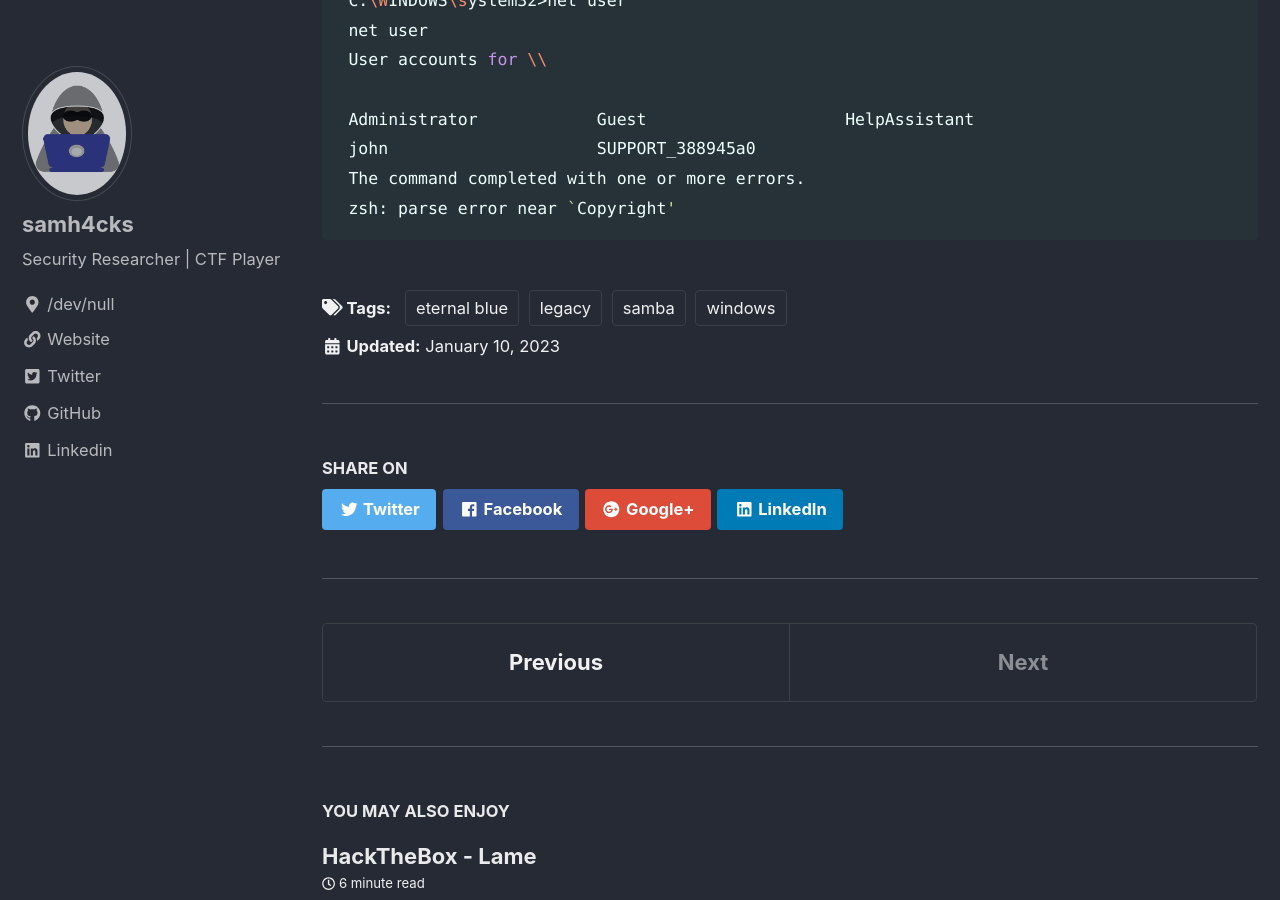
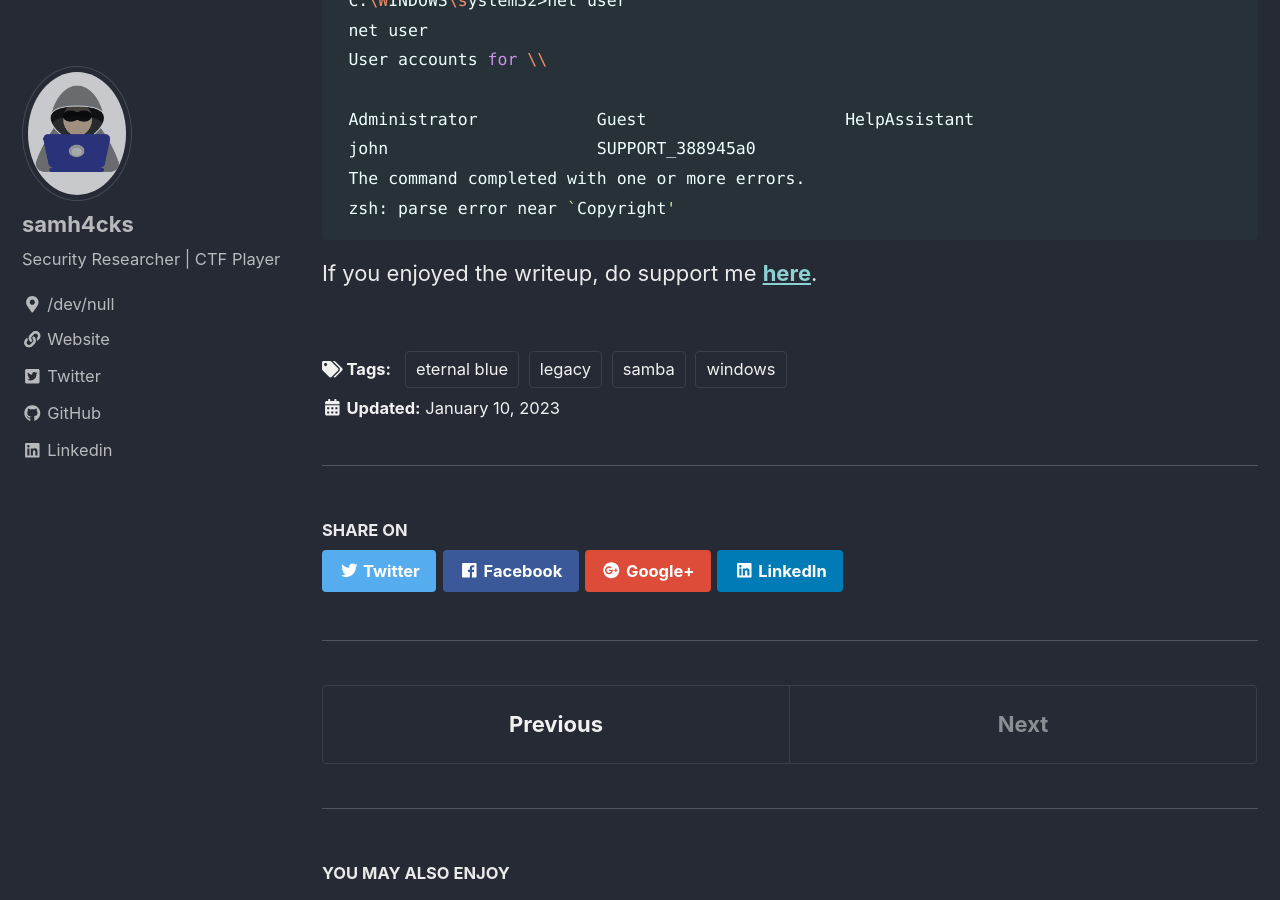
Before and after one commit to samh4cks/samh4cks.github.io, a Jekyll site: the page built from _posts/2023-01-18-legacy.md, in a window 1280 px wide and 900 px high, scrolled down 10636 px. Built offline with Jekyll 4.4.1, drawn with Linux system fonts in a browser that asks for light colours; cached includes are drawn as plain includes.

Commit message:
2023-01-18-legacy.md

````diff
--- a/_posts/2023-01-18-legacy.md
+++ b/_posts/2023-01-18-legacy.md
@@ -357,3 +357,5 @@ Also, I will open the netcat for listening.
  The command completed with one or more errors.
  zsh: parse error near `Copyright'
 ```
+
+If you enjoyed the writeup, do support me [__here__](https://www.buymeacoffee.com/h4xplo1t).
````
